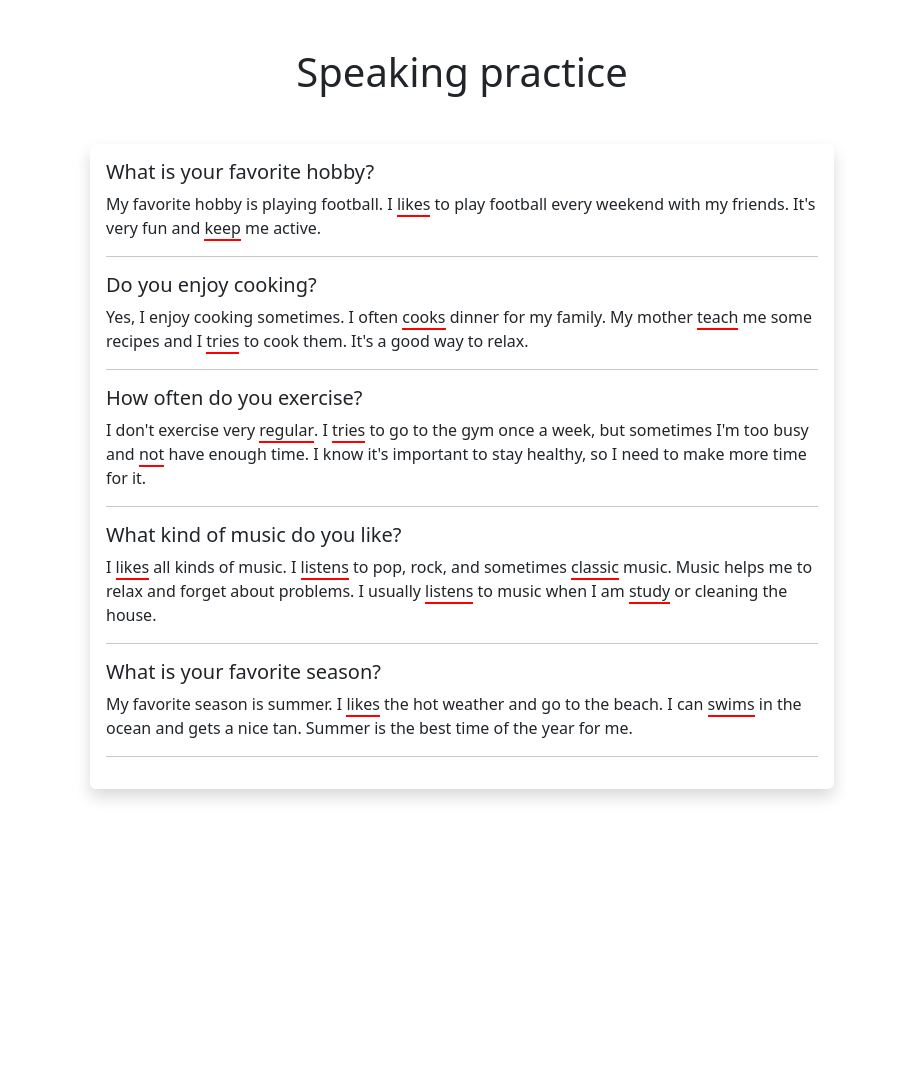
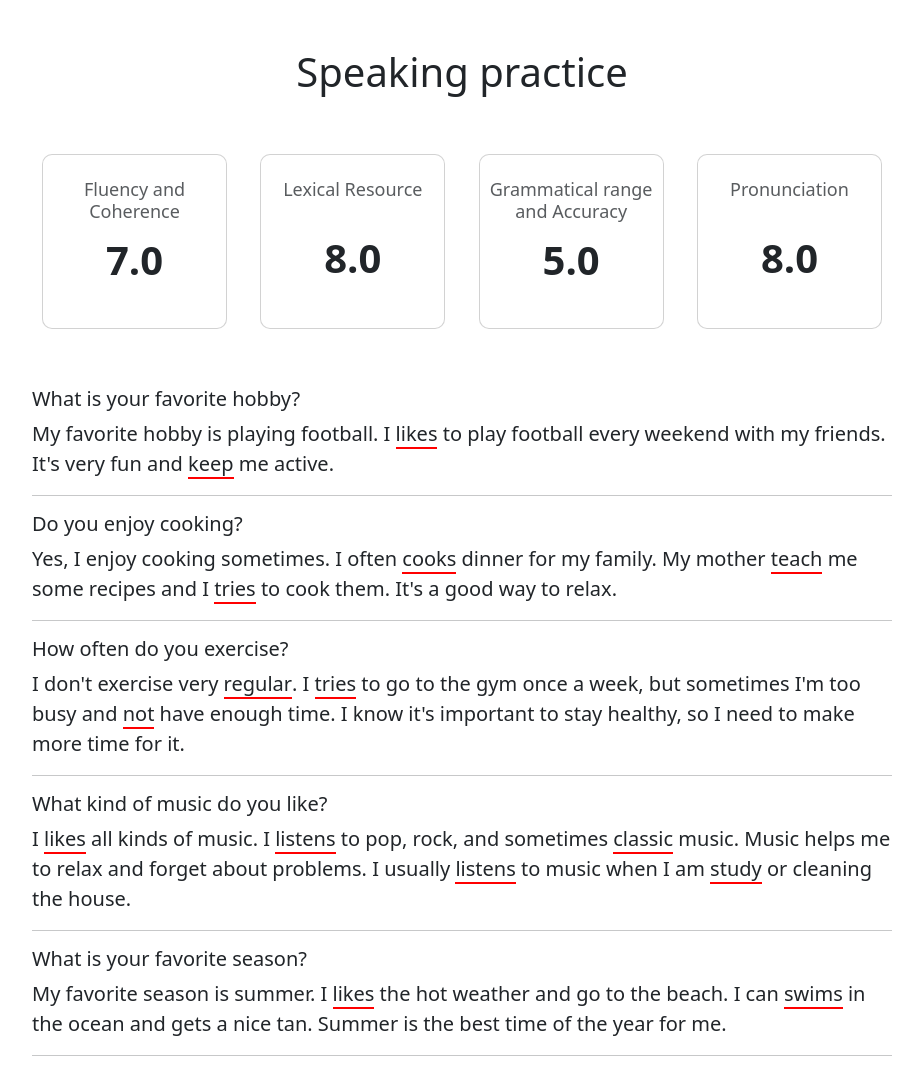
Before and after one commit to kirillak404/IELTS-practice, a Flask app: page /section_results in a window 1280 px wide. Shown: the part 74-1146 px from the top of the page, without its empty margins (178-1101 px from the left). Before the commit the page ends 874 px from the top, so only its background shows below. Run offline with Flask 3, Linux system fonts and the light colour scheme.

Commit message:
feat: add scores to section results page

```diff
--- a/app/static/styles.css
+++ b/app/static/styles.css
@@ -94,3 +94,34 @@ nav .navbar-brand .green
 .error {
     position: relative;
 }
+
+.card {
+    width: 185px;
+    height: 175px;
+    border-radius: 10px;
+    margin: 10px;
+    display: flex;
+    justify-content: center;
+    align-items: center;
+    flex-direction: column;
+}
+.card-body {
+    display: flex;
+    flex-direction: column;
+    justify-content: space-between;
+    align-items: center;
+    height: 100%;
+    padding: 1.5rem 0.5rem;
+    text-align: center;
+}
+.card-title {
+    font-size: 18px;
+}
+.card-score {
+    font-size: 40px;
+    font-weight: bold;
+}
+.content {
+    width: 860px; /* 190px * 4 (cards) + 10px * 8 (margins) */
+    margin: auto;
+}
--- a/app/templates/section_results.html
+++ b/app/templates/section_results.html
@@ -10,13 +10,42 @@ text-center
 {% endblock %}
 {% block content %}
 
-<div class="container col-md-8 offset-md-2 rounded shadow p-3 mb-5 bg-white">
-    {% for item in data.data %}
-        <h5>{{item.question}}</h5>
-        <p class="text-justify">{{item.answer|safe}}</p>
-        <hr/>
-    {% endfor %}
+<div class="container">
+    <div class="content">
+       <div class="d-flex justify-content-between flex-wrap mb-5">
+            <div class="card">
+                <div class="card-body">
+                    <h5 class="card-title text-muted">Fluency and Coherence</h5>
+                    <p class="card-score">{{data.fluency_and_coherence}}</p>
+                </div>
+            </div>
+            <div class="card">
+                <div class="card-body">
+                    <h5 class="card-title text-muted">Lexical Resource</h5>
+                    <p class="card-score">{{data.lexical_resource}}</p>
+                </div>
+            </div>
+            <div class="card">
+                <div class="card-body">
+                    <h5 class="card-title text-muted">Grammatical range and Accuracy</h5>
+                    <p class="card-score">{{data.grammatical_range_and_accuracy}}</p>
+                </div>
+            </div>
+            <div class="card">
+                <div class="card-body">
+                    <h5 class="card-title text-muted">Pronunciation</h5>
+                    <p class="card-score">{{data.pronunciation}}</p>
+                </div>
+            </div>
+        </div>
+        {% for item in data.data %}
+            <h5>{{item.question}}</h5>
+            <p class="text-justify lead">{{item.answer|safe}}</p>
+            <hr/>
+        {% endfor %}
+    </div>
 </div>
+
 
 
 <script>
--- a/data.json
+++ b/data.json
@@ -1,8 +1,8 @@
 {
-	"fluency_and_coherence": 7,
-	"lexical_resource": 8,
-	"grammatical_range_and_accuracy": 5,
-	"pronunciation": 8,
+	"fluency_and_coherence": 7.0,
+	"lexical_resource": 8.0,
+	"grammatical_range_and_accuracy": 5.0,
+	"pronunciation": 8.0,
 	"data": [{
 			"question": "What is your favorite hobby?",
 			"answer": "My favorite hobby is playing football. I <span class=\"error\" data-error-type=\"grammar\" data-error-explanation=\"It appears that the subject pronoun <b>I</b> and the verb <b>likes</b> are not in agreement.\" data-corrected-text=\"like\">likes</span> to play football every weekend with my friends. It's very fun and <span class=\"error\" data-error-type=\"grammar\" data-error-explanation=\"It seems that the verb <b>keep</b> does not agree with the subject.\" data-corrected-text=\"keeps\">keep</span> me active."
```
